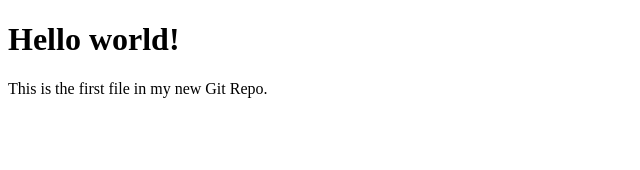
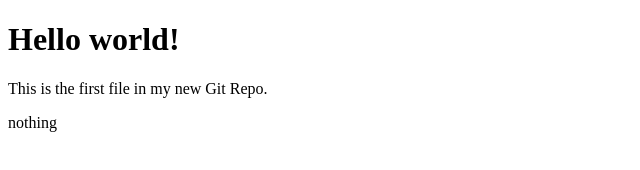
Before and after one commit to Liam-hk/myproject, a plain HTML site: page index.html in a window 1280 px wide. Shown: the full height of the page, 0-640 px from the left. Drawn offline with Linux system fonts and the light colour scheme.

Commit message:
branch master commit

```diff
--- a/index.html
+++ b/index.html
@@ -7,6 +7,6 @@
 
 <h1>Hello world!</h1>
 <p>This is the first file in my new Git Repo.</p>
-
+<p>nothing<p>
 </body>
 </html>
```
